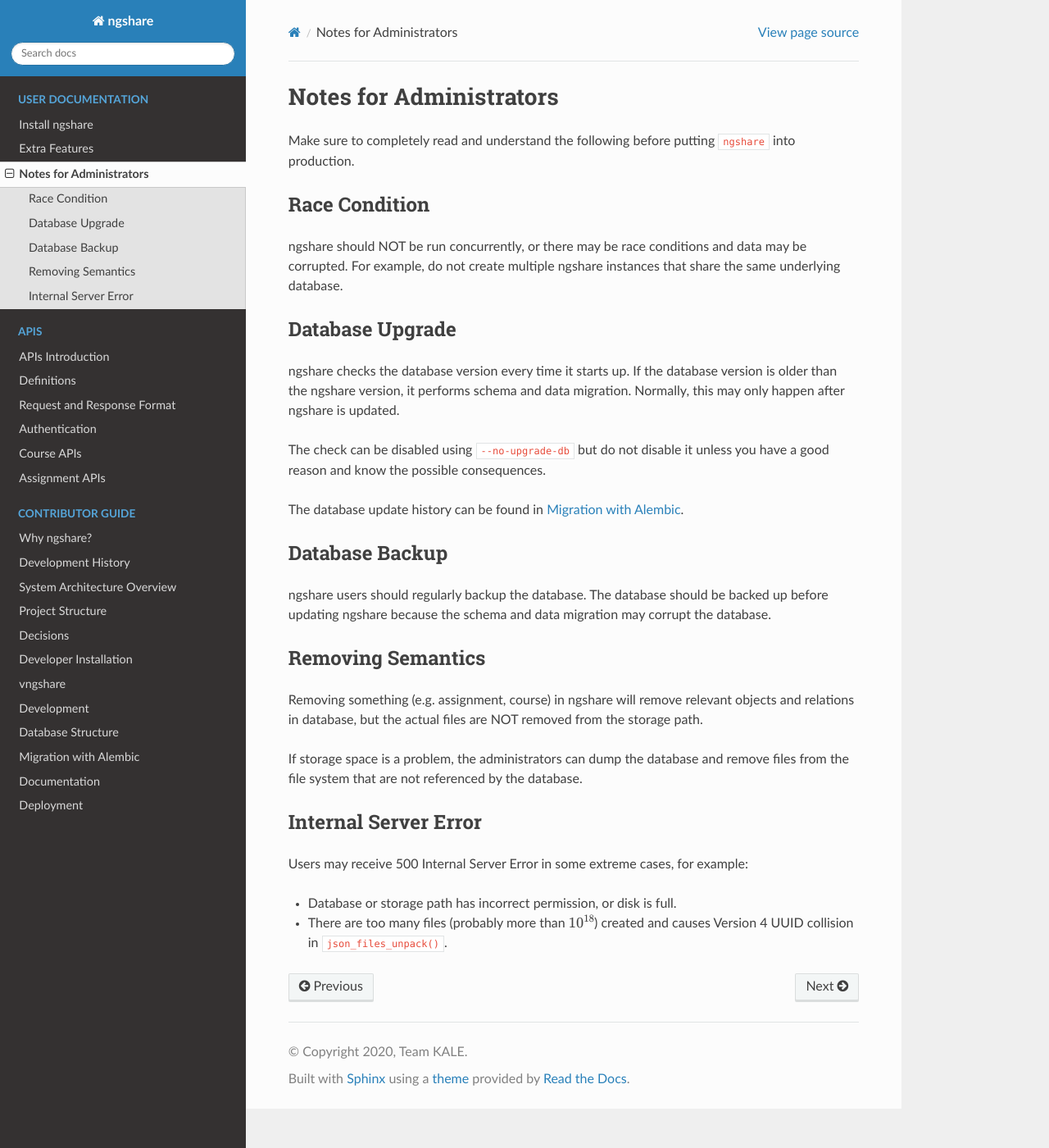
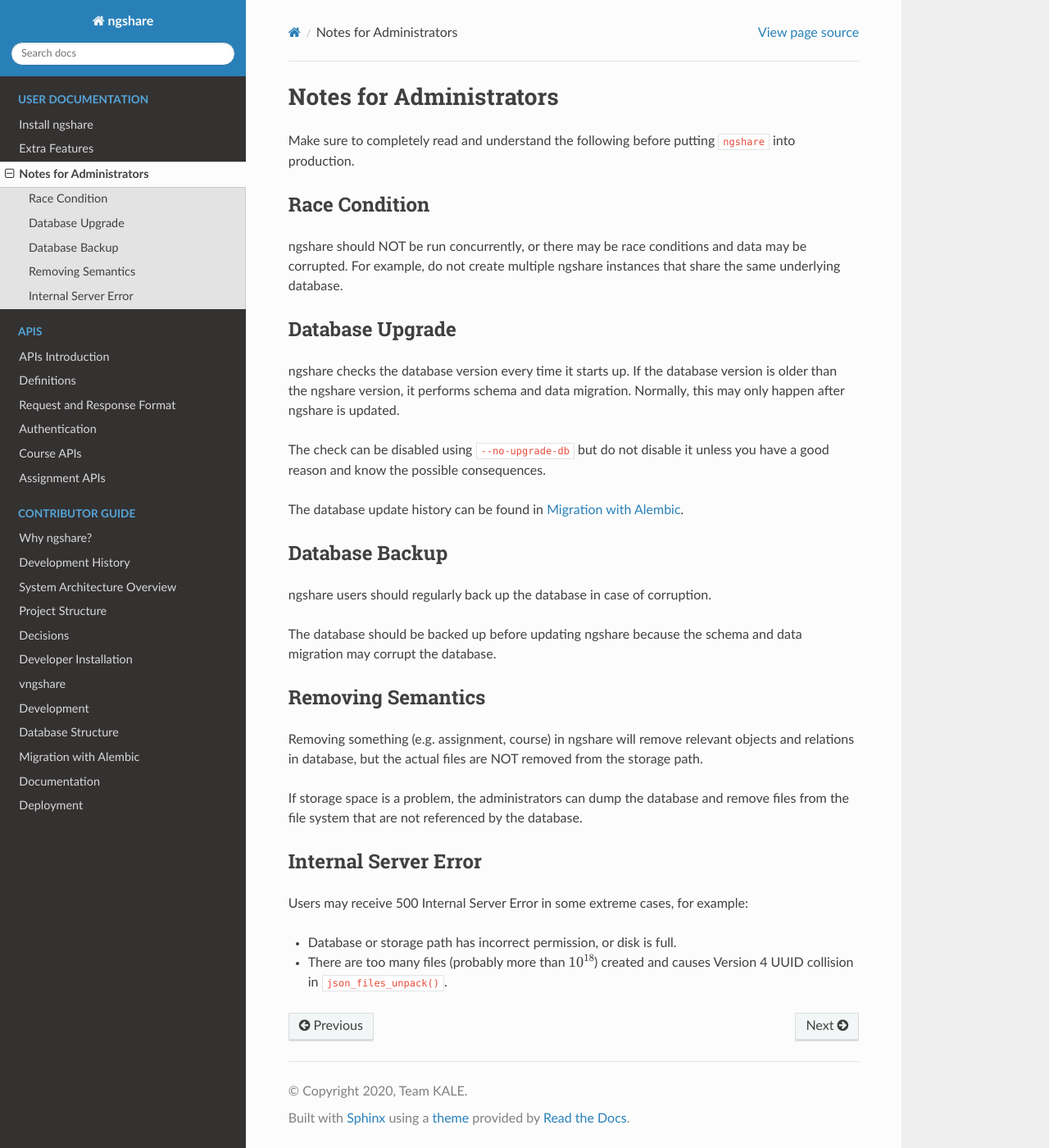
Before and after one commit to LibreTexts/ngshare, a Sphinx documentation site: the page built from docs/user_guide/notes.rst, in a window 1280 px wide and 1400 px high. Shown: the whole window at 82% size. Built offline with Sphinx 7.4.7 and the Read the Docs theme 2.0.0, drawn with Linux system fonts in a browser that asks for light colours.

Commit message:
user_guide/notes.rst

```diff
--- a/docs/user_guide/notes.rst
+++ b/docs/user_guide/notes.rst
@@ -16,7 +16,9 @@
 
 Database Backup
 ---------------
-ngshare users should regularly backup the database. The database should be backed up before updating ngshare because the schema and data migration may corrupt the database.
+ngshare users should regularly back up the database in case of corruption.
+
+The database should be backed up before updating ngshare because the schema and data migration may corrupt the database.
 
 Removing Semantics
 ------------------
```
